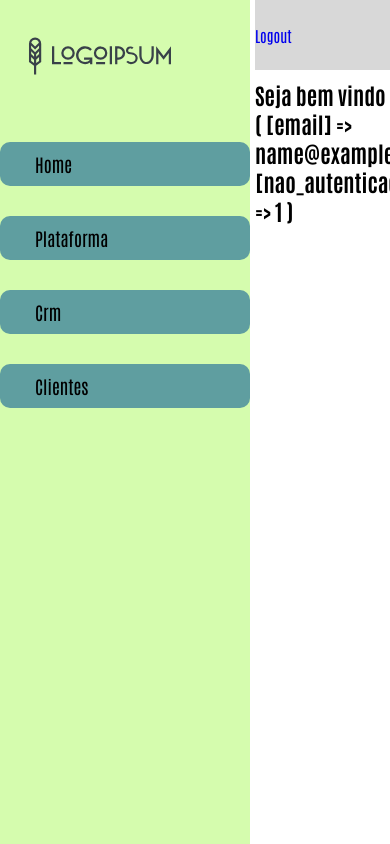
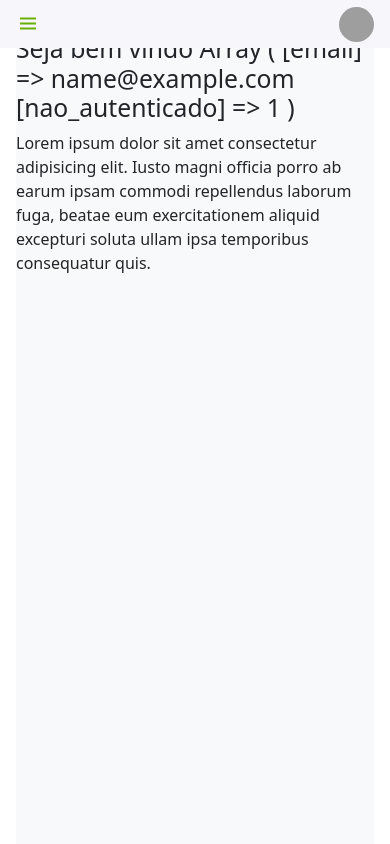
Before and after one commit to Kelvis-fernando/Earth-safe, a PHP site: page /plataforma.php in a window 390 px wide. Run offline with PHP 8.4, Linux system fonts and the light colour scheme; the visitor is signed in with stand-in values (Sample User, id 1); grey boxes are pictures that could not be loaded.

Commit message:
Refatorado a sidebar da pagina, refeita inteira com bootstrap, e responsiva

```diff
--- /dev/null
+++ b/css/plataforma.css
@@ -0,0 +1,182 @@
+@import url("https://fonts.googleapis.com/css2?family=Nunito:wght@400;600;700&display=swap");
+
+:root {
+    --header-height: 3rem;
+    --nav-width: 68px;
+    --first-color: #6AB007;
+    --first-color-light: #ddfcc4;
+    --white-color: #F7F6FB;
+    --body-font: 'Nunito', sans-serif;
+    --normal-font-size: 1rem;
+    --z-fixed: 100
+}
+
+*,
+::before,
+::after {
+    box-sizing: border-box
+}
+
+body {
+    position: relative;
+    margin: var(--header-height) 0 0 0;
+    padding: 0 1rem;
+    font-family: var(--body-font);
+    font-size: var(--normal-font-size);
+    transition: .5s
+}
+
+a {
+    text-decoration: none
+}
+
+.header {
+    width: 100%;
+    height: var(--header-height);
+    position: fixed;
+    top: 0;
+    left: 0;
+    display: flex;
+    align-items: center;
+    justify-content: space-between;
+    padding: 0 1rem;
+    background-color: var(--white-color);
+    z-index: var(--z-fixed);
+    transition: .5s
+}
+
+.header_toggle {
+    color: var(--first-color);
+    font-size: 1.5rem;
+    cursor: pointer
+}
+
+.header_img {
+    width: 35px;
+    height: 35px;
+    display: flex;
+    justify-content: center;
+    border-radius: 50%;
+    overflow: hidden
+}
+
+.header_img img {
+    width: 40px
+}
+
+.l-navbar {
+    position: fixed;
+    top: 0;
+    left: -30%;
+    width: var(--nav-width);
+    height: 100vh;
+    background-color: var(--first-color);
+    padding: .5rem 1rem 0 0;
+    transition: .5s;
+    z-index: var(--z-fixed)
+}
+
+.nav {
+    height: 100%;
+    display: flex;
+    flex-direction: column;
+    justify-content: space-between;
+    overflow: hidden
+}
+
+.nav_logo,
+.nav_link {
+    display: grid;
+    grid-template-columns: max-content max-content;
+    align-items: center;
+    column-gap: 1rem;
+    padding: .5rem 0 .5rem 1.5rem
+}
+
+.nav_logo {
+    margin-bottom: 2rem
+}
+
+.nav_logo-icon {
+    font-size: 1.25rem;
+    color: var(--white-color)
+}
+
+.nav_logo-name {
+    color: var(--white-color);
+    font-weight: 700
+}
+
+.nav_link {
+    position: relative;
+    color: var(--first-color-light);
+    margin-bottom: 1.5rem;
+    transition: .3s
+}
+
+.nav_link:hover {
+    color: var(--white-color)
+}
+
+.nav_icon {
+    font-size: 1.25rem
+}
+
+.show {
+    left: 0
+}
+
+.body-pd {
+    padding-left: calc(var(--nav-width) + 1rem)
+}
+
+.active {
+    color: var(--white-color)
+}
+
+.active::before {
+    content: '';
+    position: absolute;
+    left: 0;
+    width: 2px;
+    height: 32px;
+    background-color: var(--white-color)
+}
+
+.height-100 {
+    height: 100vh
+}
+
+@media screen and (min-width: 768px) {
+    body {
+        margin: calc(var(--header-height) + 1rem) 0 0 0;
+        padding-left: calc(var(--nav-width) + 2rem)
+    }
+
+    .header {
+        height: calc(var(--header-height) + 1rem);
+        padding: 0 2rem 0 calc(var(--nav-width) + 2rem)
+    }
+
+    .header_img {
+        width: 40px;
+        height: 40px
+    }
+
+    .header_img img {
+        width: 45px
+    }
+
+    .l-navbar {
+        left: 0;
+        padding: 1rem 1rem 0 0
+    }
+
+    .show {
+        width: calc(var(--nav-width) + 156px)
+    }
+
+    .body-pd {
+        padding-left: calc(var(--nav-width) + 188px)
+    }
+}
--- a/css/style-plataforma.css
+++ /dev/null
@@ -1,91 +0,0 @@
-/* Start Global */
-*, *:before, *:after {
-    padding: 0px;
-    margin: 0px;
-    outline: 0px;
-    -webkit-box-sizing: border-box;
-    -moz-box-sizing: border-box;
-    box-sizing: border-box;
-    text-decoration: none;
-}
-
-:root {
-    --red-ligth: rgb(248, 120, 120);
-    --green-light: rgb(213, 252, 174);
-}
-
-html {
-    @media (max-width: 720px) {
-    font-size: 87.5%; /*14px*/
-    }
-
-    @media (max-width: 1080px) {
-    font-size: 93.75%; /*15px*/
-    }
-}
-
-body {
-    -webkit-font-smoothing: antialiased;
-    width: 100%;
-    font-family: 'Antonio', sans-serif;
-}
-
-.clear {
-    clear: both;
-}
-/* End Global */
-
-
-#side-bar {
-    width: 250px;
-    height: 100vh;
-    background-color: var(--green-light);
-    position: absolute;
-}
-
-#side-bar ul {
-    list-style: none;
-    padding: 0px;
-    margin: 0px;
-    box-sizing: border-box;
-}
-
-#side-bar ul li {
-    margin: 30px 0px 30px 0px;
-    font-size: 1.2rem;
-}
-
-#side-bar ul li a{
-    color: black;
-    background-color: cadetblue;
-    width: 100%;
-    padding: 10px 35px;
-}
-
-.link-side-bar {
-    display: block;
-    border-radius: 10px;
-}
-
-#navigation-plat {
-    background-color: rgb(216, 216, 216);
-    width: 81%;
-    height: 70px;
-    position: absolute;
-    display: flex;
-    align-items: center;
-    margin-left: 255px;
-}
-/*End Header*/
-
-
-#content-home {
-    position: absolute;
-    background-color: #fff;
-    width: 81%;
-    height: 87vh;
-    position: absolute;
-    display: flex;
-    margin-left: 255px;
-    margin-top: 80px;
-}
--- a/js/app.js
+++ b/js/app.js
@@ -0,0 +1,38 @@
+document.addEventListener("DOMContentLoaded", function (event) {
+
+    const showNavbar = (toggleId, navId, bodyId, headerId) => {
+        const toggle = document.getElementById(toggleId),
+            nav = document.getElementById(navId),
+            bodypd = document.getElementById(bodyId),
+            headerpd = document.getElementById(headerId)
+
+        // Validate that all variables exist
+        if (toggle && nav && bodypd && headerpd) {
+            toggle.addEventListener('click', () => {
+                // show navbar
+                nav.classList.toggle('show')
+                // change icon
+                toggle.classList.toggle('bx-x')
+                // add padding to body
+                bodypd.classList.toggle('body-pd')
+                // add padding to header
+                headerpd.classList.toggle('body-pd')
+            })
+        }
+    }
+
+    showNavbar('header-toggle', 'nav-bar', 'body-pd', 'header')
+
+    /*===== LINK ACTIVE =====*/
+    const linkColor = document.querySelectorAll('.nav_link')
+
+    function colorLink() {
+        if (linkColor) {
+            linkColor.forEach(l => l.classList.remove('active'))
+            this.classList.add('active')
+        }
+    }
+    linkColor.forEach(l => l.addEventListener('click', colorLink))
+
+    // Your code to run since DOM is loaded and ready
+});
--- a/views/plataforma.php
+++ b/views/plataforma.php
@@ -8,42 +8,73 @@
     <meta charset="UTF-8">
     <meta http-equiv="X-UA-Compatible" content="IE=edge">
     <meta name="viewport" content="width=device-width, initial-scale=1.0">
-    <link rel="stylesheet" href="../css/style-plataforma.css">
-    <link rel="preconnect" href="https://fonts.gstatic.com">
+    <link rel="stylesheet" href="../css/plataforma.css">
     <link href="https://fonts.googleapis.com/css2?family=Antonio:wght@100;200;300;400;500;600;700&display=swap" rel="stylesheet">
+    <link href="https://cdn.jsdelivr.net/npm/bootstrap@5.0.1/dist/css/bootstrap.min.css" rel="stylesheet" integrity="sha384-+0n0xVW2eSR5OomGNYDnhzAbDsOXxcvSN1TPprVMTNDbiYZCxYbOOl7+AMvyTG2x" crossorigin="anonymous">
+    <link rel="stylesheet" href="https://cdn.jsdelivr.net/npm/boxicons@latest/css/boxicons.min.css">
     <title>Plataforma - Home</title>
 </head>
 
 <body>
-    <header>
-        <aside id="side-bar">
-            <img src="../img/logo.svg" alt="Logo" width="200">
-            <ul>
-                <li>
-                    <a href="" class="link-side-bar">Home</a>
-                </li>
-                <li>
-                    <a href="../views/login.php" class="link-side-bar">Plataforma</a>
-                </li>
-                <li>
-                    <a href="" class="link-side-bar">Crm</a>
-                </li>
-                <li>
-                    <a href="" class="link-side-bar">Clientes</a>
-                </li>
-            </ul>
-        </aside>
 
-        <nav id="navigation-plat">
-            <a href="../php/logout.php">Logout</a>
+    <body id="body-pd">
+        <header class="header" id="header">
+            <div class="header_toggle"> <i class='bx bx-menu' id="header-toggle"></i> </div>
+            <div class="header_img"> <img src="https://i.imgur.com/hczKIze.jpg" alt=""> </div>
+        </header>
+        <div class="l-navbar" id="nav-bar">
+            <nav class="nav">
+                <div>
+                    <a href="#" class="nav_logo">
+                        <i class='bx bx-layer nav_logo-icon'></i>
+                        <span class="nav_logo-name">Earth Safe</span>
+                    </a>
+                    <div class="nav_list">
+                        <a href="#" class="nav_link active">
+                            <i class='bx bx-grid-alt nav_icon'></i>
+                            <span class="nav_name">Dashboard</span>
+                        </a>
+                        <a href="#" class="nav_link">
+                            <i class='bx bx-user nav_icon'></i>
+                            <span class="nav_name">Users</span>
+                        </a>
+                        <a href="#" class="nav_link">
+                            <i class='bx bx-message-square-detail nav_icon'></i>
+                            <span class="nav_name">Messages</span>
+                        </a>
+                        <a href="#" class="nav_link">
+                            <i class='bx bx-bookmark nav_icon'></i>
+                            <span class="nav_name">Bookmark</span>
+                        </a>
+                        <a href="#" class="nav_link">
+                            <i class='bx bx-folder nav_icon'></i>
+                            <span class="nav_name">Files</span>
+                        </a>
+                        <a href="#" class="nav_link">
+                            <i class='bx bx-bar-chart-alt-2 nav_icon'></i>
+                            <span class="nav_name">Stats</span>
+                        </a>
+                    </div>
+                </div>
+                <a href="#" class="nav_link">
+                    <i class='bx bx-log-out nav_icon'></i>
+                    <span class="nav_name">SignOut</span>
+                </a>
             </nav>
-    </header>
-    <div class="clear"></div>
+        </div>
+
+        <!--Container Main start-->
+        <div class="height-100 bg-light">
+            <h4>Main Components</h4>
             <main id="content-home">
-        <h2>Seja bem vindo <?php print_r($_SESSION);?></h2>
+            <h2>Seja bem vindo <?php print_r($_SESSION); ?></h2>
             <p>Lorem ipsum dolor sit amet consectetur adipisicing elit. Iusto magni officia porro ab earum ipsam commodi repellendus laborum fuga, beatae eum exercitationem aliquid excepturi soluta ullam ipsa temporibus consequatur quis.</p>
         </main>
+        </div>
+        <!--Container Main end-->
 
+        <script src="https://cdn.jsdelivr.net/npm/bootstrap@5.0.1/dist/js/bootstrap.bundle.min.js" integrity="sha384-gtEjrD/SeCtmISkJkNUaaKMoLD0//ElJ19smozuHV6z3Iehds+3Ulb9Bn9Plx0x4" crossorigin="anonymous"></script>
+        <script src="../js/app.js"></script>
     </body>
 
 </html>
```
Also changed, not shown: img/cardapio.png (added). Lines whose indentation alone changed are shown as unchanged.
